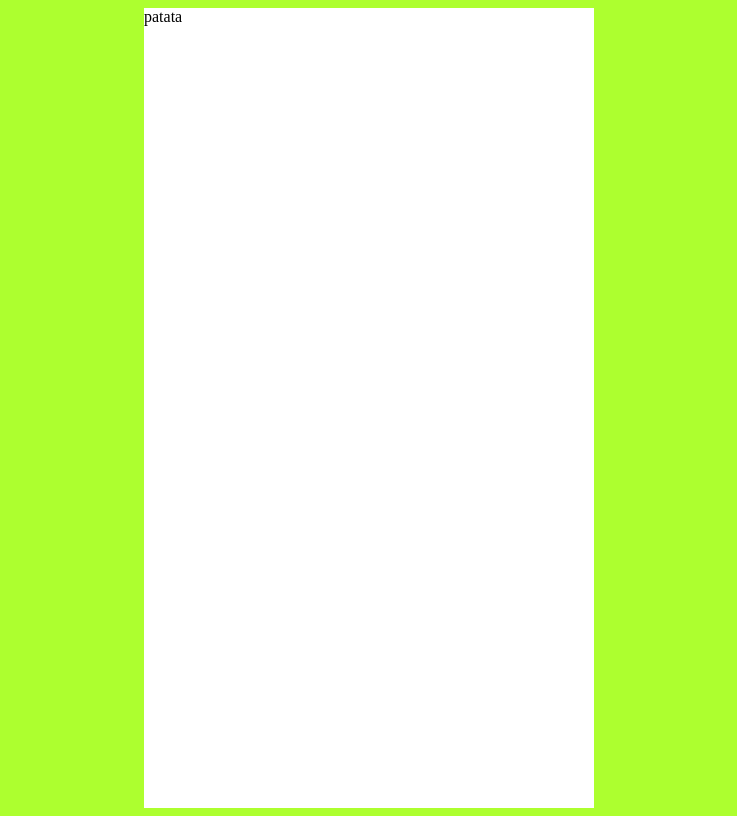
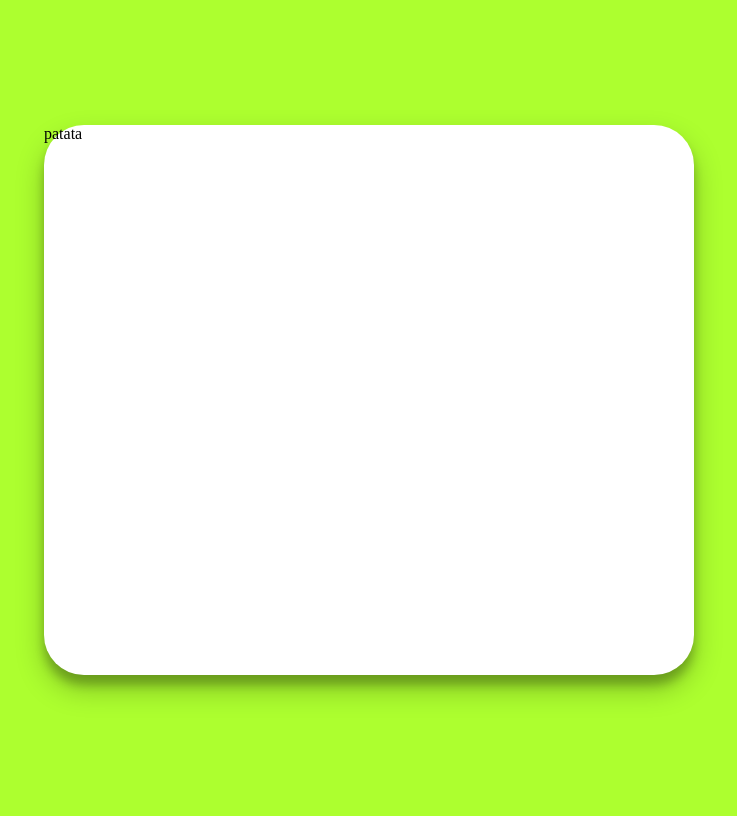
Before and after one commit to iammartz/chiquiRPG, a plain HTML site: page index.html in a window 1280 px wide. Shown: the whole page, without its empty margins (271-1008 px from the left). Drawn offline with Linux system fonts and the light colour scheme.

Commit message:
He hecho lo mismo que Ash y me da error

```diff
--- a/styles.css
+++ b/styles.css
@@ -1,6 +1,8 @@
-body {
+body,html {
     display: grid;
     place-items: center;
+    height: 100%;
+    width: 100%;
 }
 
 .main-color {
@@ -9,7 +11,8 @@ body {
 
 #container {
     background-color: white;
-    width: 450px;
-    height: 800px;
-
+    width: 650px;
+    height: 550px;
+    border-radius: 40px;
+    box-shadow: 0 14px 28px rgba(0,0,0,0.25), 0 10px 10px rgba(0,0,0,0.22);
 }
```
